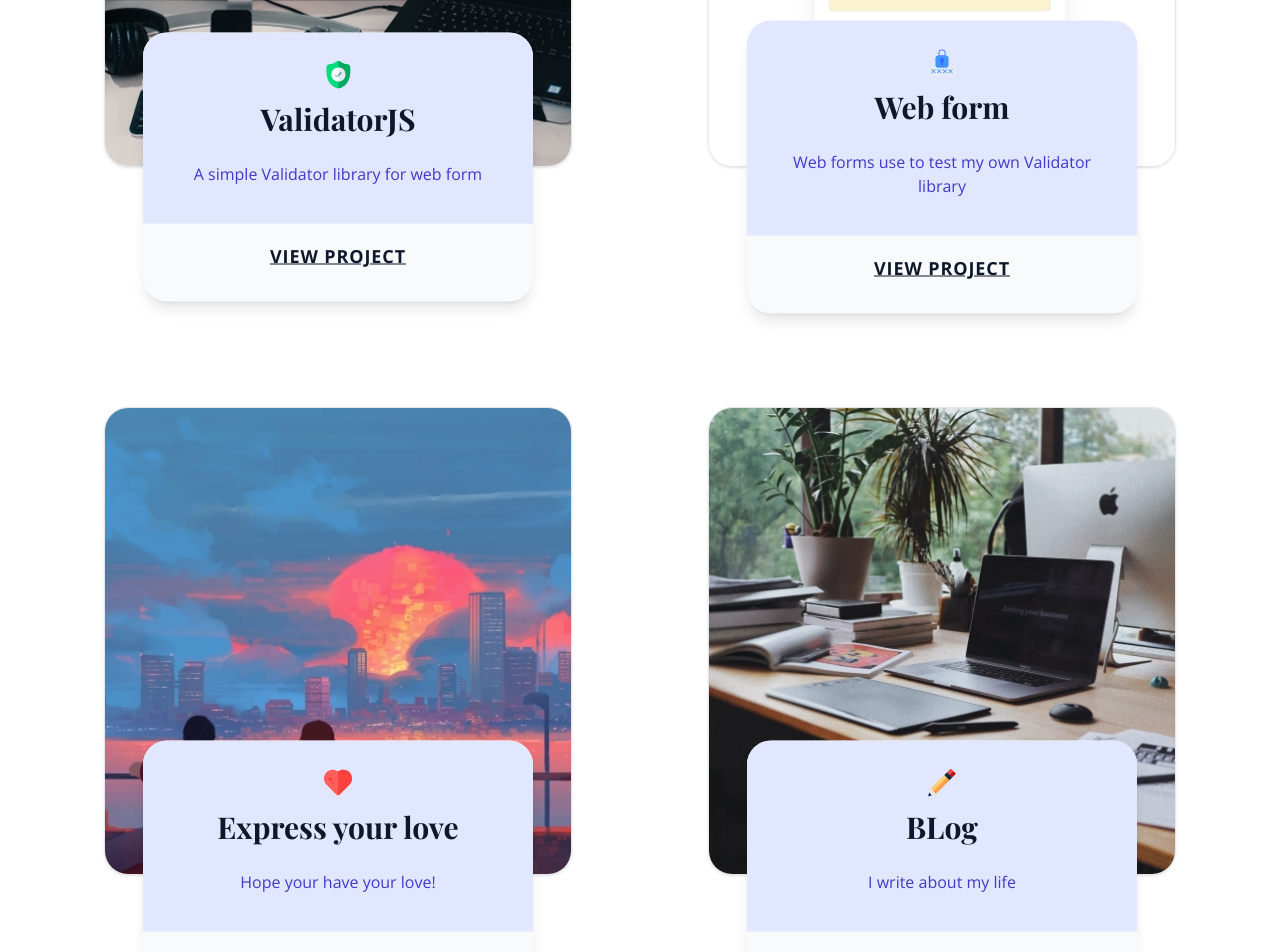
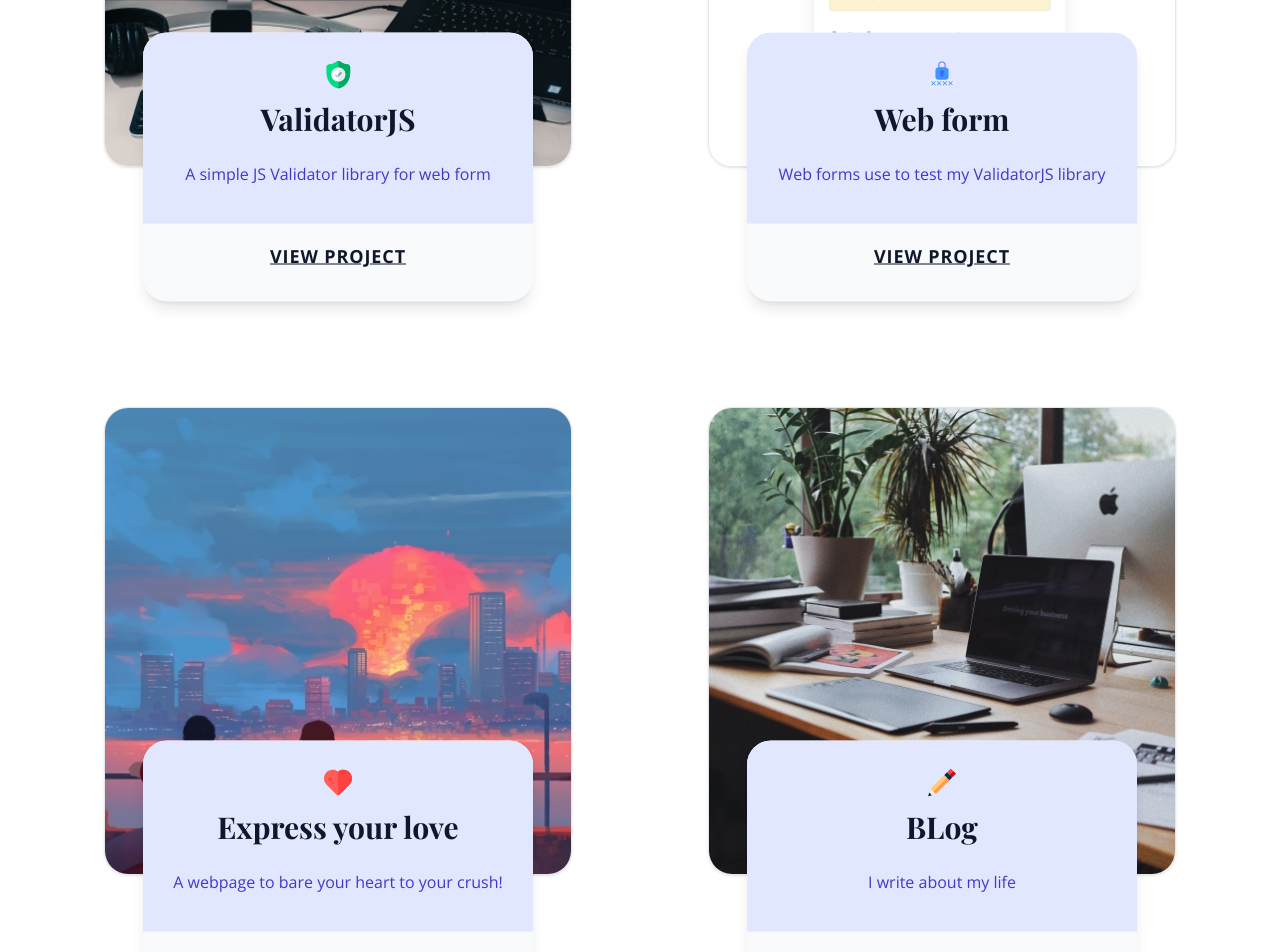
Before and after one commit to HarukiNguyen/portfolio, a React (Vite) app: page / in a window 1280 px wide. Shown: the part 1560-2512 px from the top of the page. Built offline with nearby package versions, Linux system fonts and the light colour scheme.

Commit message:
refactor: projectsOverview > update data

```diff
--- a/src/data/projectsData/projectsOverview.js
+++ b/src/data/projectsData/projectsOverview.js
@@ -15,7 +15,7 @@ const projectsOverview = [
     id: 0,
     name: 'ValidatorJS',
     iconUrl: validatorJSIcon,
-    description: 'A simple Validator library for web form',
+    description: 'A simple JS Validator library for web form',
     completed: true,
     url: '/validatorJS',
     thumbnailUrl: validatorJSThumb,
@@ -24,7 +24,7 @@ const projectsOverview = [
     id: 1,
     name: 'Web form',
     iconUrl: webFormIcon,
-    description: 'Web forms use to test my own Validator library',
+    description: 'Web forms use to test my ValidatorJS library',
     completed: true,
     url: '/web-form',
     thumbnailUrl: webFormThumb,
@@ -33,7 +33,7 @@ const projectsOverview = [
     id: 2,
     name: 'Express your love',
     iconUrl: expressLoveIcon,
-    description: 'Hope your have your love!',
+    description: 'A webpage to bare your heart to your crush!',
     completed: true,
     url: '/express-your-love',
     thumbnailUrl: expressLoveThumb,
```
